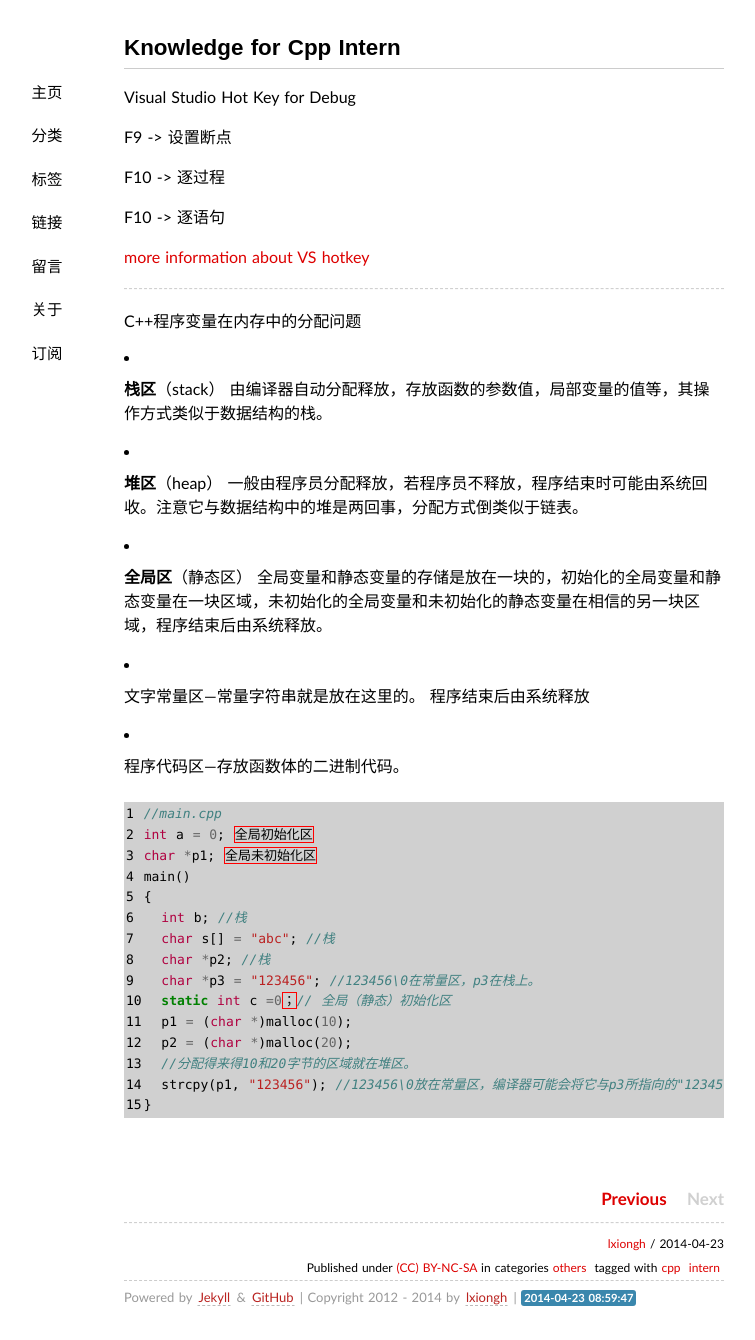
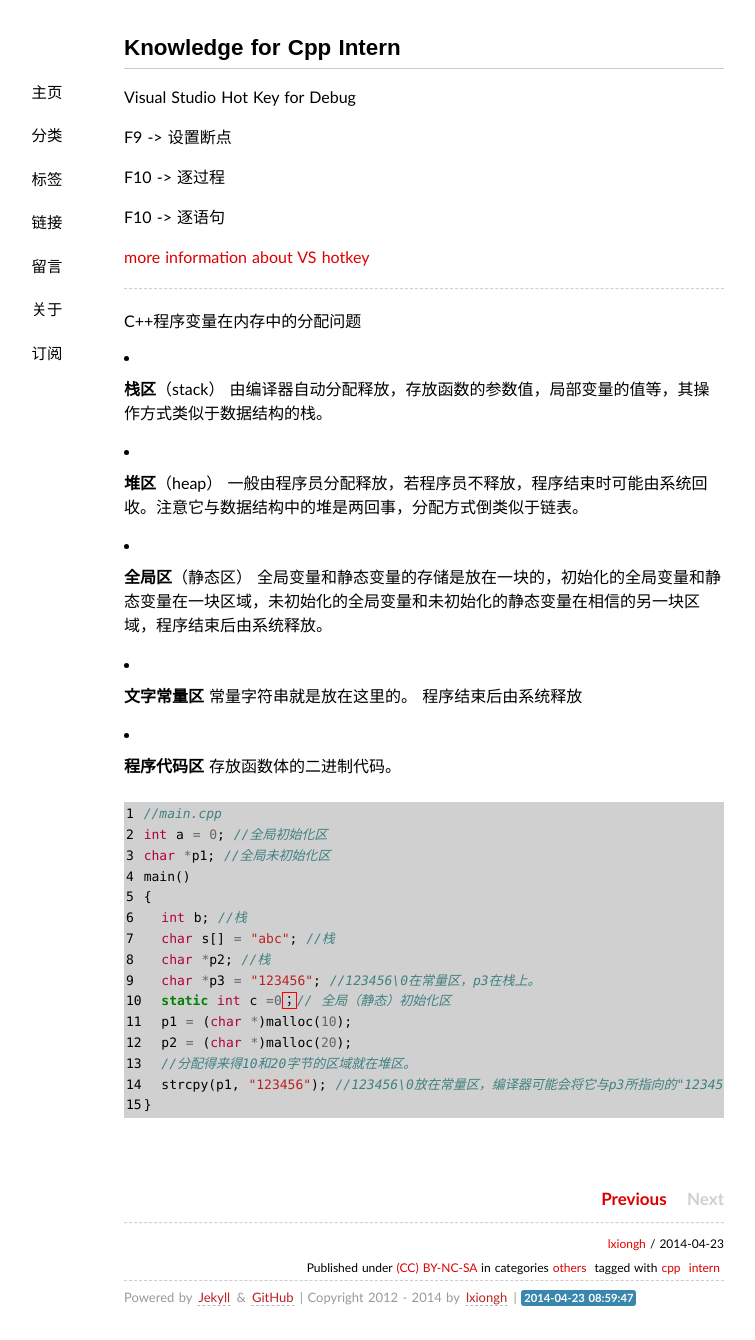
Before and after one commit to lxiongh/lxiongh.github.com, a Jekyll site: the page built from _posts/2014.04/2014-04-23-cpp_for_intern.md, in a window 1280 px wide. Shown: the whole page, without its empty margins (216-971 px from the left). Built offline with Jekyll 4.4.1, drawn with Linux system fonts in a browser that asks for light colours; some web fonts are replaced; Markdown is read by kramdown in place of the engine named in the settings; comment, search, counter and statistics services are not loaded.

```diff
--- a/_posts/2014.04/2014-04-23-cpp_for_intern.md
+++ b/_posts/2014.04/2014-04-23-cpp_for_intern.md
@@ -26,14 +26,14 @@ C++程序变量在内存中的分配问题
 
 * **全局区**（静态区） 全局变量和静态变量的存储是放在一块的，初始化的全局变量和静态变量在一块区域，未初始化的全局变量和未初始化的静态变量在相信的另一块区域，程序结束后由系统释放。
 
-* 文字常量区—常量字符串就是放在这里的。 程序结束后由系统释放
+* **文字常量区** 常量字符串就是放在这里的。 程序结束后由系统释放
 
-* 程序代码区—存放函数体的二进制代码。
+* **程序代码区** 存放函数体的二进制代码。
 
 {% highlight cpp linenos%}
 //main.cpp
-int a = 0; 全局初始化区
-char *p1; 全局未初始化区
+int a = 0; //全局初始化区
+char *p1; //全局未初始化区
 main()
 {
   int b; //栈
```
